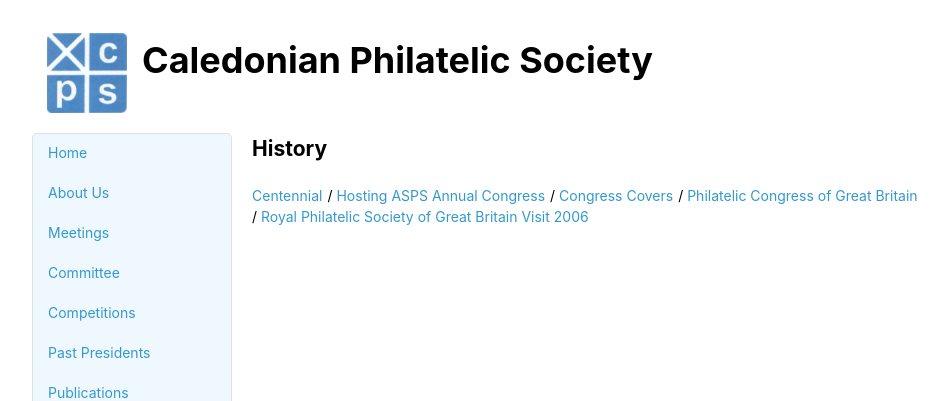
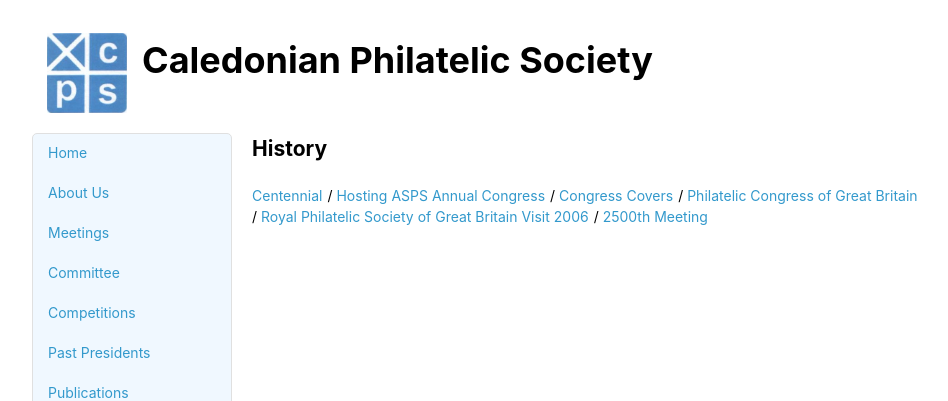
Before and after one commit to astalker/caledonian-stamps, a Jekyll site: the page built from history.md, in a window 1280 px wide. Shown: the top 401 px of the page, without its empty margins (118-1066 px from the left). Built offline with Jekyll 4.4.1, drawn with Linux system fonts in a browser that asks for light colours; our own code applies the rules of GitHub Pages for plain Markdown files.

Commit message:
Added 2500th Meeting

```diff
--- a/_includes/history-menu.html
+++ b/_includes/history-menu.html
@@ -4,4 +4,5 @@
     <li><a href="./congress-covers">Congress Covers</a></li>
     <li><a href="./philatelic-congress-of-great-britain">Philatelic Congress of Great Britain</a></li>
     <li><a href="./royal-philatelic-society-of-great-britain-visit-2006">Royal Philatelic Society of Great Britain Visit 2006</a></li>
+    <li><a href="./2500th-meeting">2500th Meeting</a></li>
 </ul>
```
